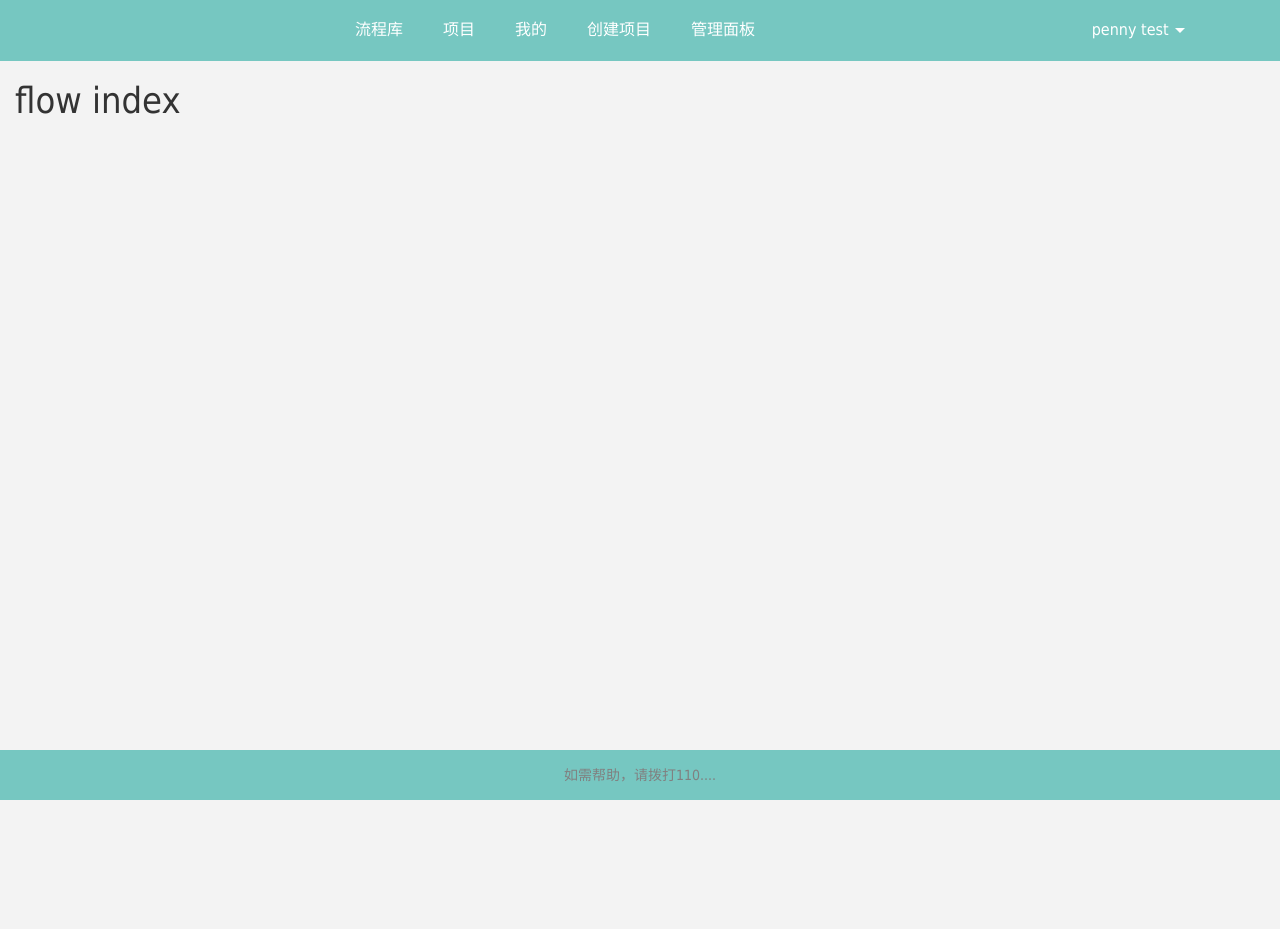
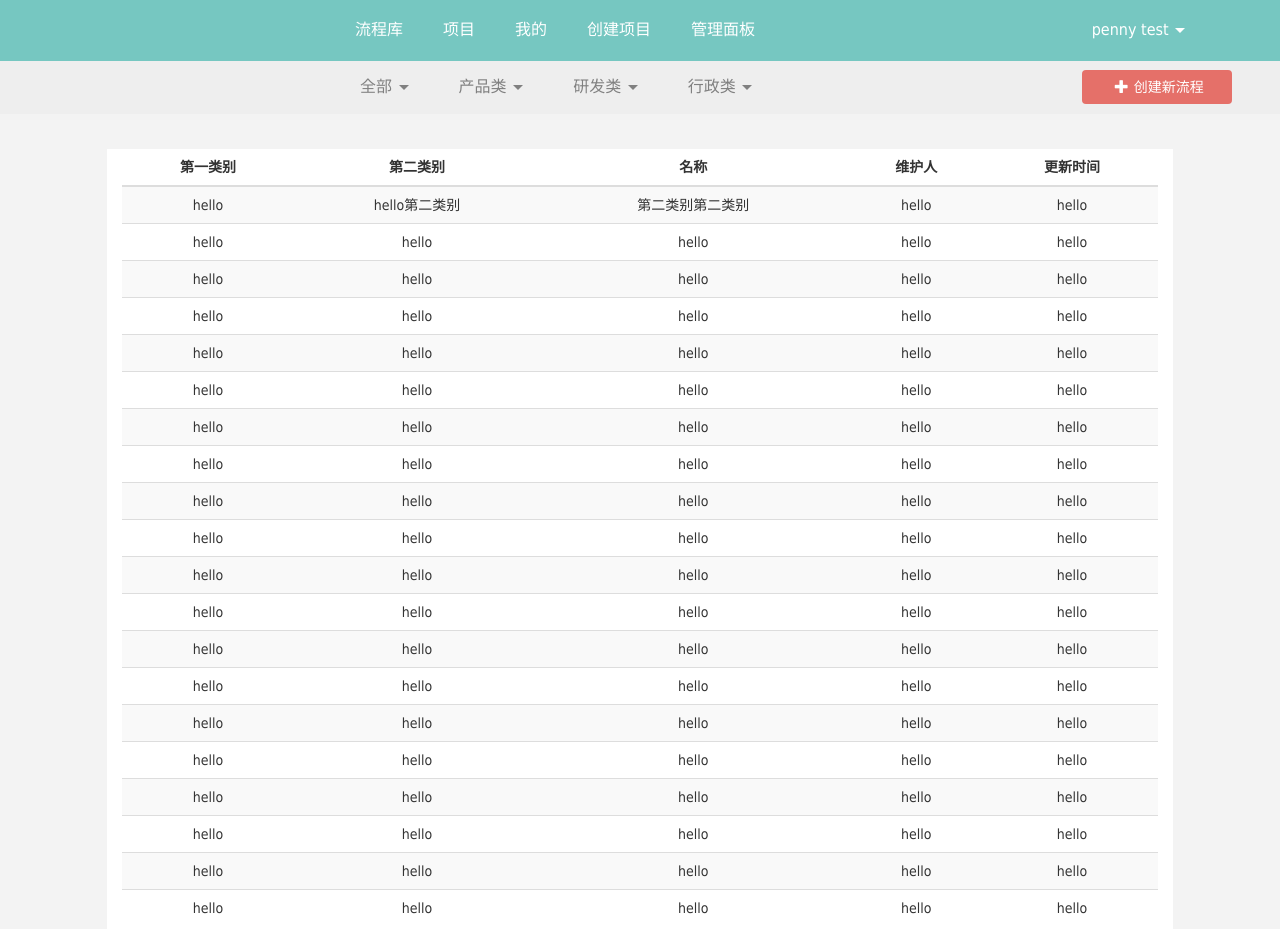
Before and after one commit to qinghaitvxq/ws_platform_angular, a website: page pages/index.html at #!/index in a window 1280 px wide. Shown: the top 929 px of the page. Before the commit the page ends 800 px from the top, so only its background shows below. Drawn offline with nearby package versions, Linux system fonts and the light colour scheme; some packages are replaced by stand-ins of ours.

Commit message:
encapulate nav_drop_item

```diff
--- a/js/controller/app.js
+++ b/js/controller/app.js
@@ -6,11 +6,28 @@ let app=angular.module('app',['ngRoute']);
 let AppController=function ($scope) {
     $scope.test="hello world";
 }
+let FlowController=function ($scope) {
+    $scope.navDropItem=[{
+        "title":"全部"
+    },{
+        "title":"产品类",
+        "items":["A","B","C"]
+    },{
+        "title":"研发类",
+        "items":["Aa","Bb","Cb"]
+    },{
+        "title":"行政类",
+        "items":["1111","2222","3333"]
+    }];
+}
 app.controller("AppController",AppController);
+app.controller("FlowController",FlowController);
+
 app.config(function ($routeProvider) {
     $routeProvider
         .when("/index",{
-            templateUrl:"/ws_platform_angular/pages/navPage/flow_index.html"
+            templateUrl:"/ws_platform_angular/pages/navPage/flow_index.html",
+            controller:'FlowController'
         })
         .when("/mine",{
             templateUrl:"/ws_platform_angular/pages/navPage/mine_index.html"
--- /dev/null
+++ b/js/directive/nav_drop_item.js
@@ -0,0 +1,58 @@
+/**
+ * Created by caipf on 2017/6/28.
+ */
+(function(){
+    var app=angular.module("app");
+    app.directive("navDropItem",function () {
+        return{
+            restrict:"E",
+            replace:true,
+            scope:{
+                dropitems:'='
+            },
+            template:"<div class='nav-bar'></div>",
+            link:function (scope,element,attr) {
+                //template
+                gettemplate(scope,element,attr);
+                //action
+                eventBind(element);
+            }
+        }
+    });
+
+    function gettemplate(scope,element,attr) {
+        //html
+        let dataArr=scope.dropitems;
+        let controlHtml="";
+        dataArr.forEach(function (item) {
+            let inli="",inul="",outli="";
+
+            if(item.items && item.items.length>0){
+                item.items.forEach(function (item) {
+                    inli+=`<li>${item}</li>`;
+                });
+                inul=`<ul class='dropdown-ul'> ${inli}</ul>`;
+            }
+            outli=`<li>
+                                <a href='#'>${item.title} <span class='down-icon'></span></a>
+                                ${inul}
+                             </li>`;
+
+            controlHtml+=outli;
+        });
+        controlHtml=`<ul>${controlHtml}</ul>`;
+        element.append(controlHtml);
+    }
+    function eventBind(element) {
+        $(element).on('mouseenter mouseleave','>ul>li',function (e) {
+            let menu_ul=$(e.currentTarget).find("ul");
+            if(!menu_ul||menu_ul.length==0 ) return;
+            if(e.type=="mouseenter"){
+                menu_ul.show();
+            }
+            if(e.type=="mouseleave"){
+                menu_ul.hide();
+            }
+        });
+    }
+})();
--- a/pages/index.html
+++ b/pages/index.html
@@ -20,6 +20,8 @@
     <script src="../js/controller/app.js"></script>
     <script src="../js/directive/nav_tabs.js"></script>
     <script src="../js/directive/user_operation.js"></script>
+    <script src="../js/directive/nav_drop_item.js"></script>
+
 
     <!-- HTML5 shim and Respond.js for IE8 support of HTML5 elements and media queries -->
     <!-- WARNING: Respond.js doesn't work if you view the page via file:// -->
--- a/pages/navPage/flow_index.html
+++ b/pages/navPage/flow_index.html
@@ -1,10 +1,149 @@
-<!DOCTYPE html>
-<html lang="en">
-<head>
-    <meta charset="UTF-8">
-    <title>Title</title>
-</head>
-<body>
-<h1>flow index</h1>
-</body>
-</html>
+
+    <div class="row navigator">
+        <div class="col-md-3"></div>
+        <div class="col-md-7" >
+            <nav_drop_item dropitems="navDropItem"></nav_drop_item>
+        </div>
+        <div class="col-md-2 new-flow-div">
+            <button class="btn new-flow" data-toggle="modal" data-target="#myModal" data-backdrop="static"><span class="glyphicon glyphicon-plus"></span><span>创建新流程</span></button>
+
+        </div>
+
+    </div>
+    <div class="row main-content">
+        <div class="col-md-1 "></div>
+        <div class="col-md-10 flow-repo-content" >
+            <table class="table table-striped">
+                <thead>
+                <th>第一类别</th>
+                <th>第二类别</th>
+                <th>名称</th>
+                <th>维护人</th>
+                <th>更新时间</th>
+                </thead>
+                <tbody>
+                <tr><td>hello</td>
+                    <td>hello第二类别</td>
+                    <td>第二类别第二类别</td>
+                    <td>hello</td>
+                    <td>hello</td>
+                </tr>
+                <tr><td>hello</td>
+                    <td>hello</td>
+                    <td>hello</td>
+                    <td>hello</td>
+                    <td>hello</td>
+                </tr>
+                <tr><td>hello</td>
+                    <td>hello</td>
+                    <td>hello</td>
+                    <td>hello</td>
+                    <td>hello</td>
+                </tr>
+                <tr><td>hello</td>
+                    <td>hello</td>
+                    <td>hello</td>
+                    <td>hello</td>
+                    <td>hello</td>
+                </tr>
+                <tr><td>hello</td>
+                    <td>hello</td>
+                    <td>hello</td>
+                    <td>hello</td>
+                    <td>hello</td>
+                </tr>
+                <tr><td>hello</td>
+                    <td>hello</td>
+                    <td>hello</td>
+                    <td>hello</td>
+                    <td>hello</td>
+                </tr>
+                <tr><td>hello</td>
+                    <td>hello</td>
+                    <td>hello</td>
+                    <td>hello</td>
+                    <td>hello</td>
+                </tr>
+                <tr><td>hello</td>
+                    <td>hello</td>
+                    <td>hello</td>
+                    <td>hello</td>
+                    <td>hello</td>
+                </tr>
+                <tr><td>hello</td>
+                    <td>hello</td>
+                    <td>hello</td>
+                    <td>hello</td>
+                    <td>hello</td>
+                </tr>
+                <tr><td>hello</td>
+                    <td>hello</td>
+                    <td>hello</td>
+                    <td>hello</td>
+                    <td>hello</td>
+                </tr>
+                <tr><td>hello</td>
+                    <td>hello</td>
+                    <td>hello</td>
+                    <td>hello</td>
+                    <td>hello</td>
+                </tr>
+                <tr><td>hello</td>
+                    <td>hello</td>
+                    <td>hello</td>
+                    <td>hello</td>
+                    <td>hello</td>
+                </tr>
+                <tr><td>hello</td>
+                    <td>hello</td>
+                    <td>hello</td>
+                    <td>hello</td>
+                    <td>hello</td>
+                </tr>
+                <tr><td>hello</td>
+                    <td>hello</td>
+                    <td>hello</td>
+                    <td>hello</td>
+                    <td>hello</td>
+                </tr>
+                <tr><td>hello</td>
+                    <td>hello</td>
+                    <td>hello</td>
+                    <td>hello</td>
+                    <td>hello</td>
+                </tr>
+                <tr><td>hello</td>
+                    <td>hello</td>
+                    <td>hello</td>
+                    <td>hello</td>
+                    <td>hello</td>
+                </tr>
+                <tr><td>hello</td>
+                    <td>hello</td>
+                    <td>hello</td>
+                    <td>hello</td>
+                    <td>hello</td>
+                </tr>
+                <tr><td>hello</td>
+                    <td>hello</td>
+                    <td>hello</td>
+                    <td>hello</td>
+                    <td>hello</td>
+                </tr>
+                <tr><td>hello</td>
+                    <td>hello</td>
+                    <td>hello</td>
+                    <td>hello</td>
+                    <td>hello</td>
+                </tr>
+                <tr><td>hello</td>
+                    <td>hello</td>
+                    <td>hello</td>
+                    <td>hello</td>
+                    <td>hello</td>
+                </tr>
+                </tbody>
+            </table>
+        </div>
+        <div class="col-md-1" ></div>
+    </div>
```
